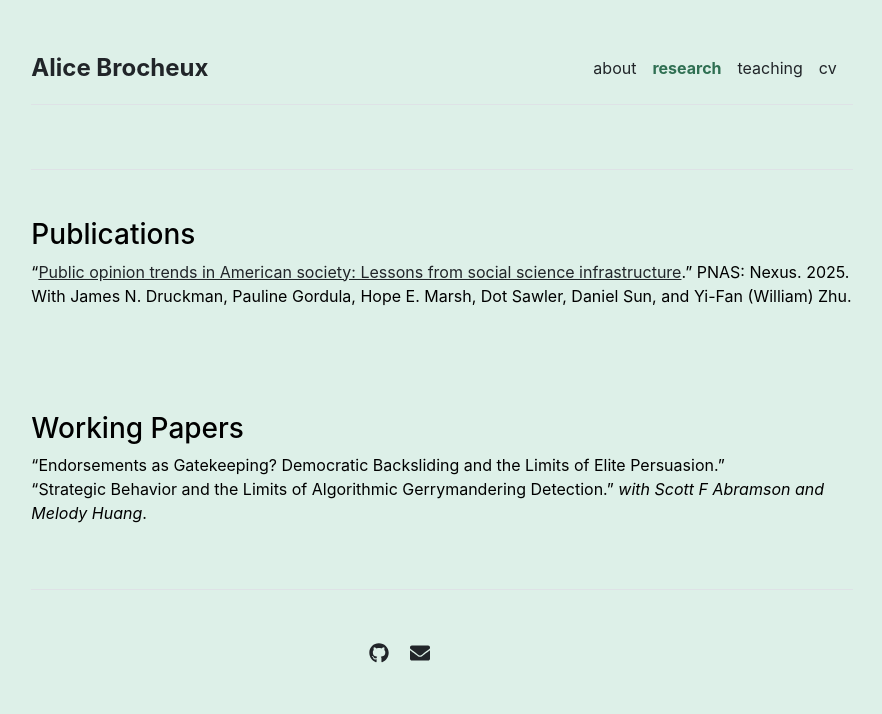
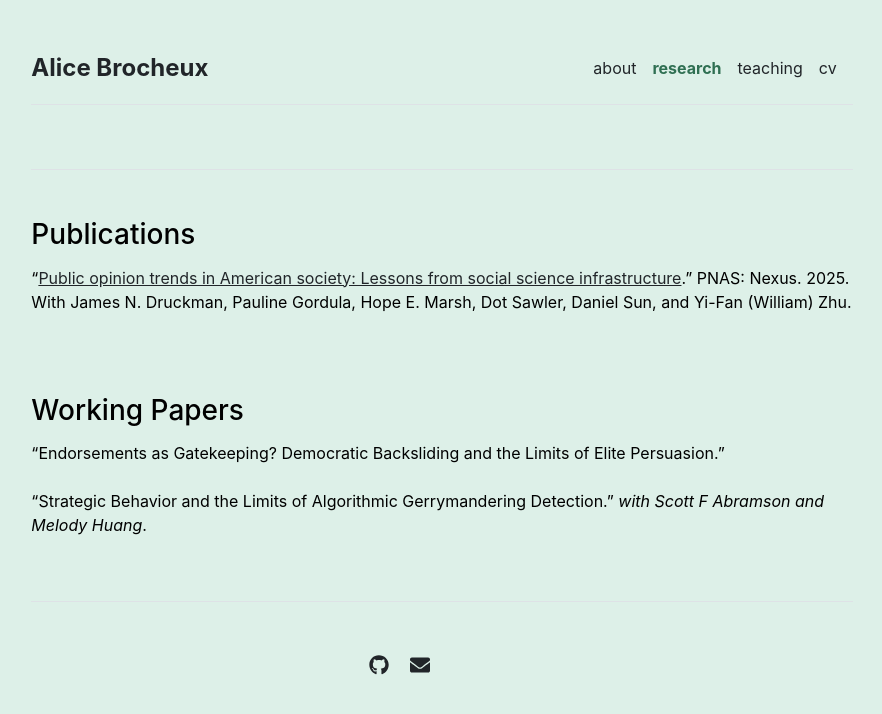
Before and after one commit to AliceBrocheux/alicebrocheux.github.io, a Jekyll site: the page built from research.md, in a window 1280 px wide. Shown: the top 714 px of the page, without its empty margins (198-1080 px from the left). Built offline with Jekyll 4.4.1, drawn with Linux system fonts in a browser that asks for light colours.

Commit message:
Update research.md

```diff
--- a/research.md
+++ b/research.md
@@ -4,14 +4,14 @@ title: ""
 ---
 
 ### Publications
-
+<div style="height: 6px;"></div>
 "[Public opinion trends in American society: Lessons from social science infrastructure](https://doi.org/10.1093/pnasnexus/pgag002)." PNAS: Nexus. 2025. With James N. Druckman, Pauline Gordula, Hope E. Marsh, Dot Sawler, Daniel Sun, and Yi-Fan (William) Zhu.
 
-<br><br><br>
+<br><br>
 
 
 ### Working Papers
-
+<div style="height: 6px;"></div>
 "Endorsements as Gatekeeping? Democratic Backsliding and the Limits of Elite Persuasion."
-<br>
+<div style="height: 8px;"></div>
 "Strategic Behavior and the Limits of Algorithmic Gerrymandering Detection." _with Scott F Abramson and Melody Huang_.
```
